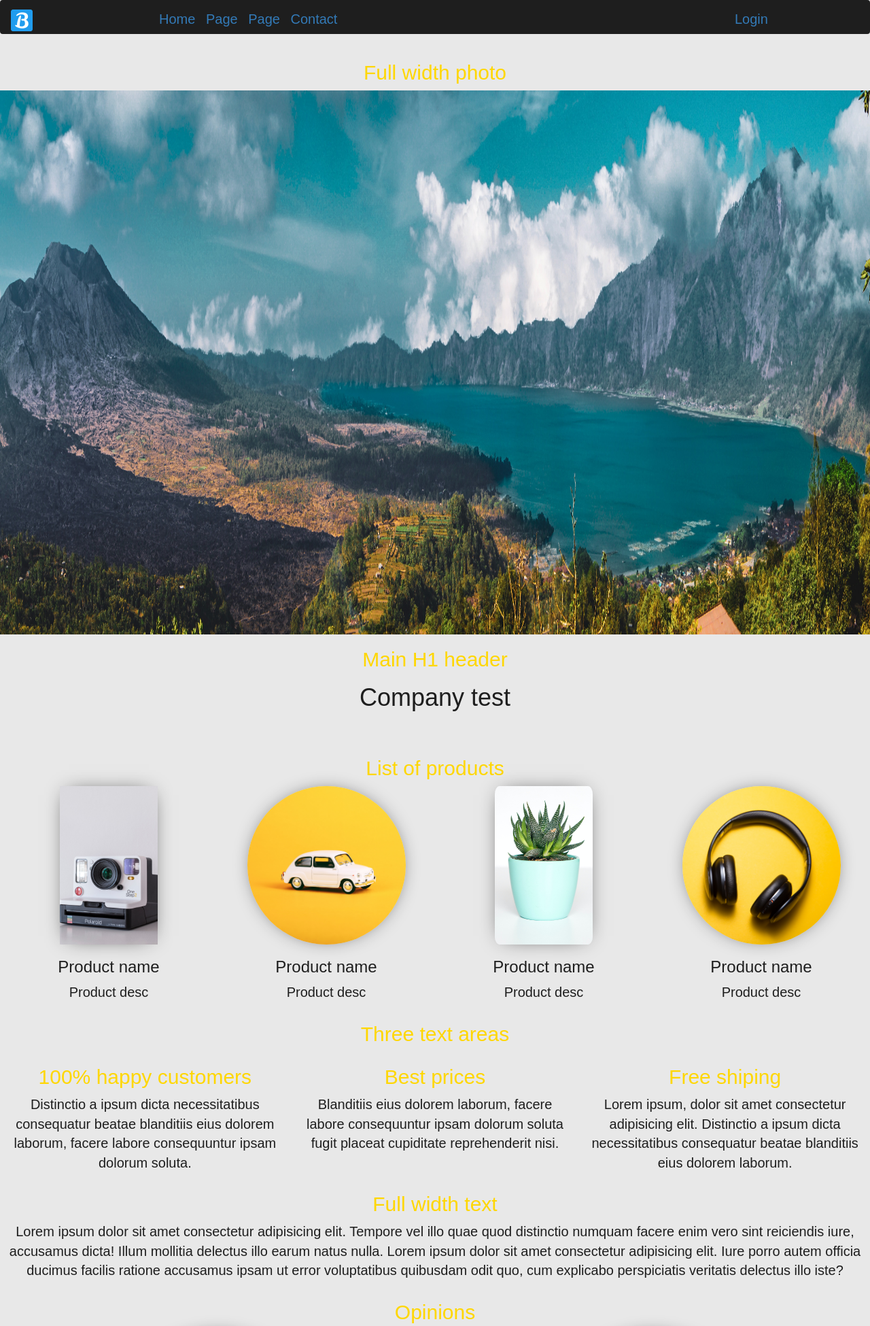
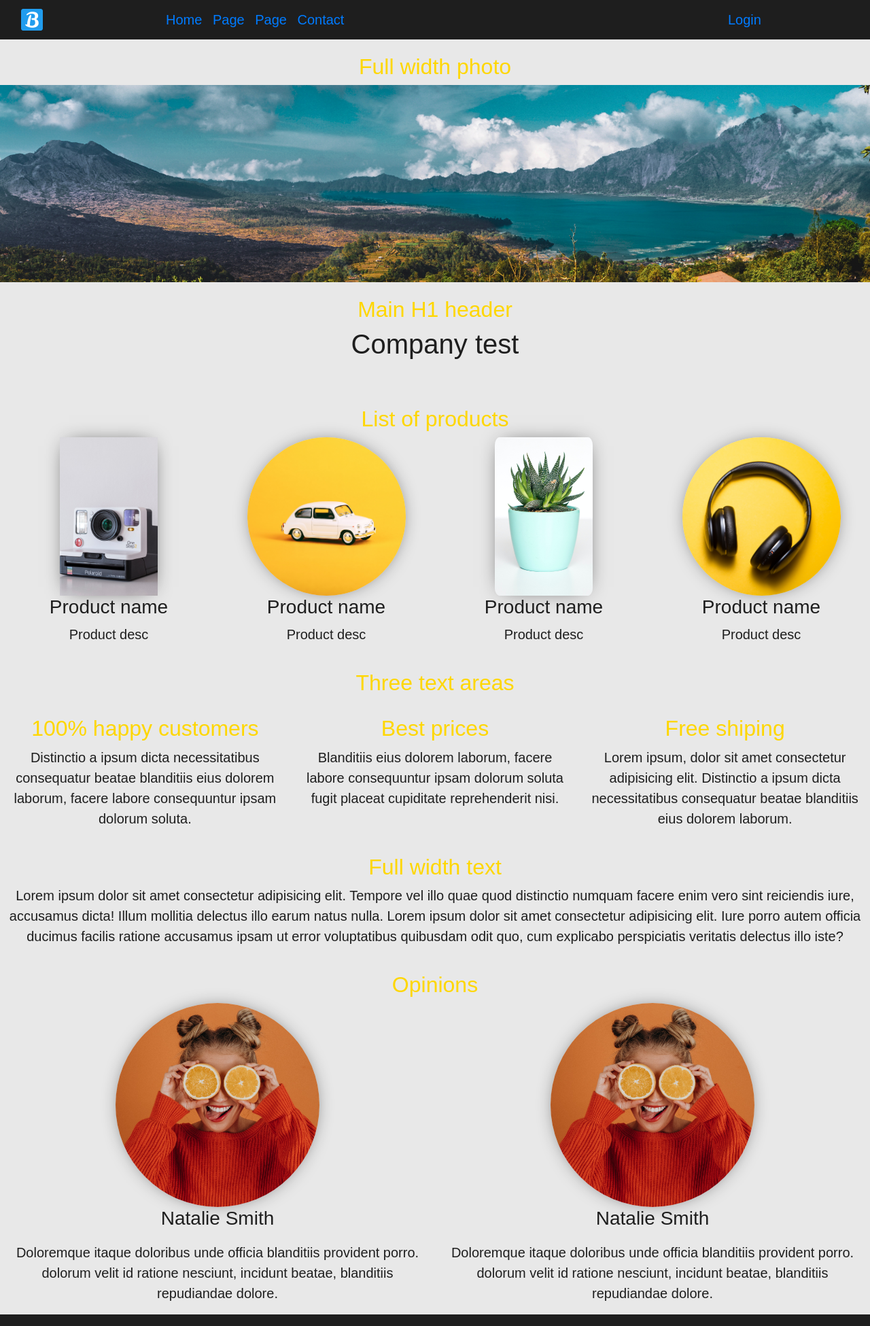
Before and after one commit to AdamMaichrzik/Zadanie_PHP, a PHP site: page / in a window 1280 px wide. Shown: the top 1950 px of the page at 68% size. Run offline with PHP 8.4, Linux system fonts and the light colour scheme; some web fonts are replaced.

Commit message:
Working on RWD

```diff
--- a/index.html
+++ b/index.html
@@ -5,35 +5,19 @@
     <meta name="viewport" content="width=device-width, initial-scale=1.0" />
     <title>PickBox</title>
 
-    <!-- Latest compiled and minified CSS -->
     <link
       rel="stylesheet"
-      href="https://maxcdn.bootstrapcdn.com/bootstrap/3.3.7/css/bootstrap.min.css"
-      integrity="sha384-BVYiiSIFeK1dGmJRAkycuHAHRg32OmUcww7on3RYdg4Va+PmSTsz/K68vbdEjh4u"
+      href="https://maxcdn.bootstrapcdn.com/bootstrap/4.0.0/css/bootstrap.min.css"
+      integrity="sha384-Gn5384xqQ1aoWXA+058RXPxPg6fy4IWvTNh0E263XmFcJlSAwiGgFAW/dAiS6JXm"
       crossorigin="anonymous"
     />
-
-    <!-- Optional theme -->
-    <link
-      rel="stylesheet"
-      href="https://maxcdn.bootstrapcdn.com/bootstrap/3.3.7/css/bootstrap-theme.min.css"
-      integrity="sha384-rHyoN1iRsVXV4nD0JutlnGaslCJuC7uwjduW9SVrLvRYooPp2bWYgmgJQIXwl/Sp"
-      crossorigin="anonymous"
-    />
-
-    <!-- Latest compiled and minified JavaScript -->
-    <script
-      src="https://maxcdn.bootstrapcdn.com/bootstrap/3.3.7/js/bootstrap.min.js"
-      integrity="sha384-Tc5IQib027qvyjSMfHjOMaLkfuWVxZxUPnCJA7l2mCWNIpG9mGCD8wGNIcPD7Txa"
-      crossorigin="anonymous"
-    ></script>
     <link href="https://fonts.googleapis.com/css2?family=Gayathri:wght@400;700&display=swap" rel="stylesheet" />
     <link rel="stylesheet" href="style.css" />
     <link rel="shortcut icon" type="image/x-icon" href="favicon.png" />
   </head>
 
   <body>
-    <nav class="navbar" style="background-color: #1e1e1e; padding-top: 1%">
+    <nav class="navbar" style="background-color: #1e1e1e; padding-top: 1%; padding-bottom: 1%">
       <div class="col-md-2">
         <a href="index.html">
           <img src="favicon.png" alt="" />
@@ -51,21 +35,27 @@
       </div>
     </nav>
     <div class="container-fluid text-center">
-      <div class="row row-height">
+      <div class="row">
+        <div class="col">
           <h2>Full width photo</h2>
+        </div>
         <img
           src="img/mountain-landscape.jpg"
           alt="Sunny mountain landscape with lake"
           class="img-fluid"
-          style="height: 100%; width: 100%"
+          style="height: 80%; width: 100%; object-fit: cover"
         />
       </div>
       <div class="row">
+        <div class="col">
           <h2>Main H1 header</h2>
           <h1 class="h1-header-text">Company test</h1>
         </div>
+      </div>
       <div class="row" style="margin-top: 3%">
+        <div class="col-12">
           <h2>List of products</h2>
+        </div>
         <div class="col-sm-6 col-md-4 col-lg-3">
           <img
             src="img/polaroid-photo.jpg"
@@ -136,7 +126,9 @@
         </div>
       </div>
       <div class="row">
+        <div class="col-12">
           <h2>Three text areas</h2>
+        </div>
         <div class="col-sm-6 col-md-4">
           <h2>100% happy customers</h2>
           <p>
@@ -160,7 +152,9 @@
         </div>
       </div>
       <div class="row">
+        <div class="col-12">
           <h2>Full width text</h2>
+        </div>
         <p>
           Lorem ipsum dolor sit amet consectetur adipisicing elit. Tempore vel illo quae quod distinctio numquam facere
           enim vero sint reiciendis iure, accusamus dicta! Illum mollitia delectus illo earum natus nulla. Lorem ipsum
@@ -169,7 +163,9 @@
         </p>
       </div>
       <div class="row">
+        <div class="col-12">
           <h2>Opinions</h2>
+        </div>
         <div class="col-sm-6 col-lg-6">
           <img
             src="img/opinion-photo.jpg"
--- a/style.css
+++ b/style.css
@@ -39,4 +39,5 @@ opacity: 0.8;
 
 h2{
     color: gold;
+    margin-top: 21px;
 }
```
Lines whose indentation alone changed are shown as unchanged.
